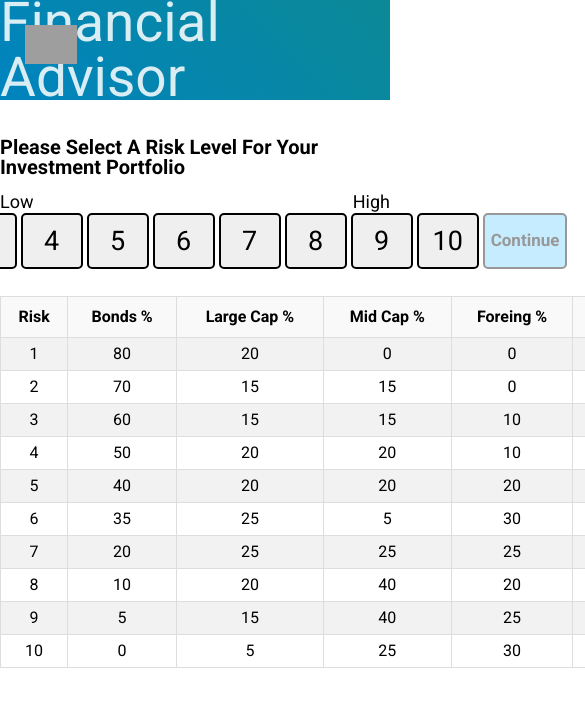
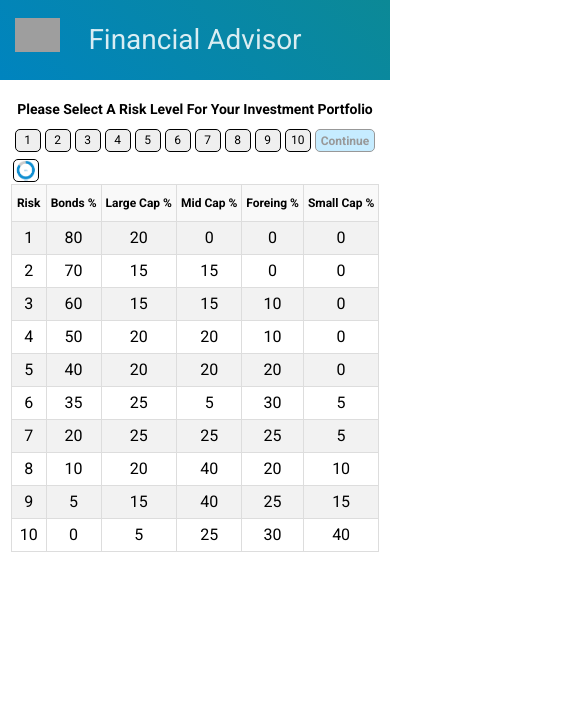
Before and after one commit to aandrade1980/financial-advisor, a React (Create React App) app: page / in a window 390 px wide. Shown: the top 706 px of the page, 585 px wide, since content can reach past the window. Built offline with nearby package versions, Linux system fonts and the light colour scheme; grey boxes are pictures that could not be loaded.

Commit message:
Added some media query

```diff
--- a/src/App.scss
+++ b/src/App.scss
@@ -140,8 +140,7 @@ header {
 }
 
 #risk-level-table th {
-  padding-top: 12px;
-  padding-bottom: 12px;
+  padding: 12px 4px;
   text-align: center;
   background-color: #f9f9f9;
   color: black;
@@ -161,7 +160,7 @@ header {
   position: relative;
   display: flex;
   flex-flow: column;
-  margin: 25px auto;
+  margin: 30px auto;
 }
 
 .toggle-info {
@@ -292,3 +291,46 @@ input:disabled {
 .blue {
   color: blue;
 }
+
+@media only screen and (max-width: 768px) {
+  header {
+    height: 80px;
+    margin-bottom: 10px;
+  }
+  .header-title {
+    font-size: 28px;
+  }
+  .risk-selector-header-title {
+    font-size: 14px;
+  }
+  #top-logo {
+    margin: 18px 15px;
+    width: 45px;
+  }
+  .risk-selector-header span {
+    display: none;
+  }
+  .risk-selector-button {
+    height: 23px;
+    width: 26px;
+    border: 1px solid black;
+    padding: 0;
+    font-size: 12px;
+    &.blue-button {
+      font-size: 12px;
+      padding: 5px;
+    }
+  }
+  .risk-level-info-container {
+    width: fit-content;
+  }
+  #risk-level-table {
+    th {
+      font-size: 12px;
+    }
+  }
+  .toggle-info {
+    left: 0;
+    top: -27px;
+  }
+}
--- a/src/components/Chart.js
+++ b/src/components/Chart.js
@@ -4,70 +4,37 @@ import { Donut } from "britecharts-react";
 // Redux
 import { connect } from "react-redux";
 
-const defaultChartData = [
-  {
-    quantity: 20,
-    percentage: 20,
-    name: "Bonds",
-    id: 1
-  },
-  {
-    quantity: 20,
-    percentage: 20,
-    name: "Large Cap",
-    id: 2
-  },
-  {
-    quantity: 20,
-    percentage: 20,
-    name: "Mid Cap",
-    id: 3
-  },
-  {
-    quantity: 20,
-    percentage: 20,
-    name: "Foreign",
-    id: 4
-  },
-  {
-    quantity: 20,
-    percentage: 20,
-    name: "Small Cap",
-    id: 2
-  }
-];
-
-const Chart = ({ currentLevelData = defaultChartData }) => {
+const Chart = ({ currentLevelData }) => {
   const chartData = [
     {
-      quantity: currentLevelData.bonds || 20,
-      percentage: currentLevelData.bonds || 20,
+      quantity: (currentLevelData && currentLevelData.bonds) || 20,
+      percentage: (currentLevelData && currentLevelData.bonds) || 20,
       name: "Bonds",
       id: 1
     },
     {
-      quantity: currentLevelData.largeCap || 20,
-      percentage: currentLevelData.largeCap || 20,
+      quantity: (currentLevelData && currentLevelData.largeCap) || 20,
+      percentage: (currentLevelData && currentLevelData.largeCap) || 20,
       name: "Large Cap",
       id: 2
     },
     {
-      quantity: currentLevelData.midCap || 20,
-      percentage: currentLevelData.midCap || 20,
+      quantity: (currentLevelData && currentLevelData.midCap) || 20,
+      percentage: (currentLevelData && currentLevelData.midCap) || 20,
       name: "Mid Cap",
       id: 3
     },
     {
-      quantity: currentLevelData.foreign || 20,
-      percentage: currentLevelData.foreign || 20,
+      quantity: (currentLevelData && currentLevelData.foreign) || 20,
+      percentage: (currentLevelData && currentLevelData.foreign) || 20,
       name: "Foreign",
       id: 4
     },
     {
-      quantity: currentLevelData.smallCap || 20,
-      percentage: currentLevelData.smallCap || 20,
+      quantity: (currentLevelData && currentLevelData.smallCap) || 20,
+      percentage: (currentLevelData && currentLevelData.smallCap) || 20,
       name: "Small Cap",
-      id: 2
+      id: 5
     }
   ];
 
```
